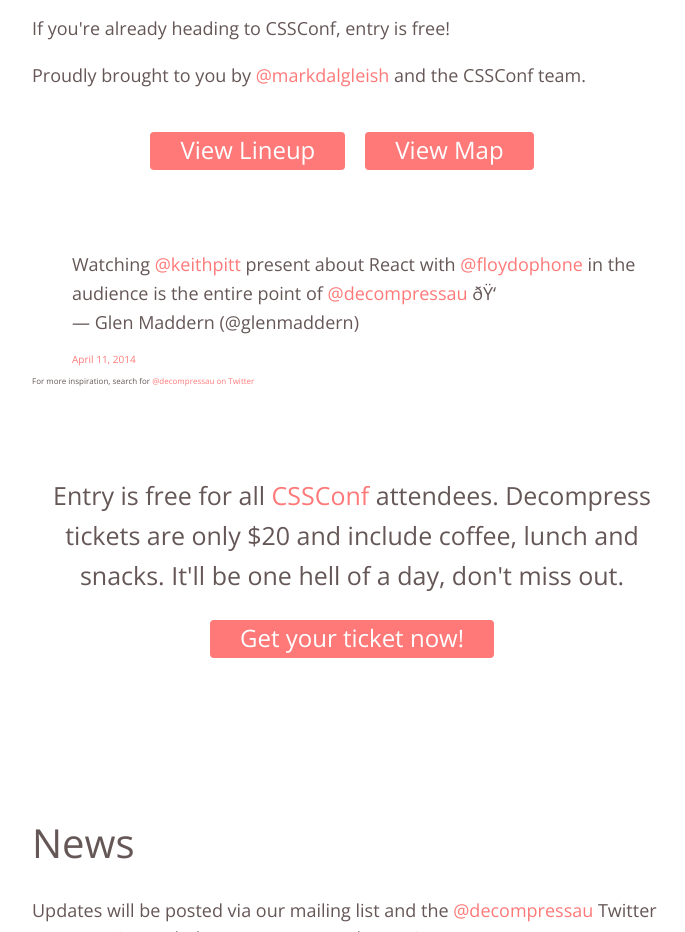
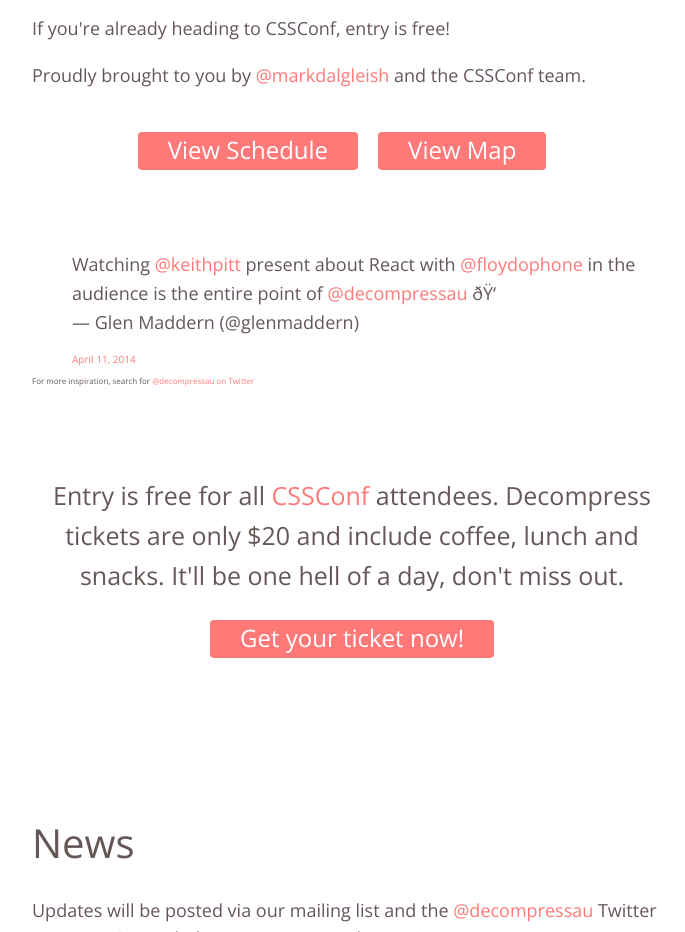
Before and after one commit to decompressau/decompress.com.au, a website: page src/index.jade in a window 1280 px wide. Shown: the part 1020-1952 px from the top of the page, without its empty margins (288-973 px from the left). Drawn offline with nearby package versions, Linux system fonts and the light colour scheme; files that its build step writes are made by us from their sources.

Commit message:
/s/Lineup/Schedule

```diff
--- a/src/index.jade
+++ b/src/index.jade
@@ -35,7 +35,7 @@
 
         .buttons
 
-          a.button(href='http://lanyrd.com/2015/decompressau', target='_blank') View Lineup
+          a.button(href='http://lanyrd.com/2015/decompressau', target='_blank') View Schedule
 
           a.button(href='https://www.google.com.au/maps/place/Arts+House+Meat+Market/@-37.801651,144.954389,15z/data=!4m2!3m1!1s0x0:0x8b61205468637770', target='_blank') View Map
 
```
